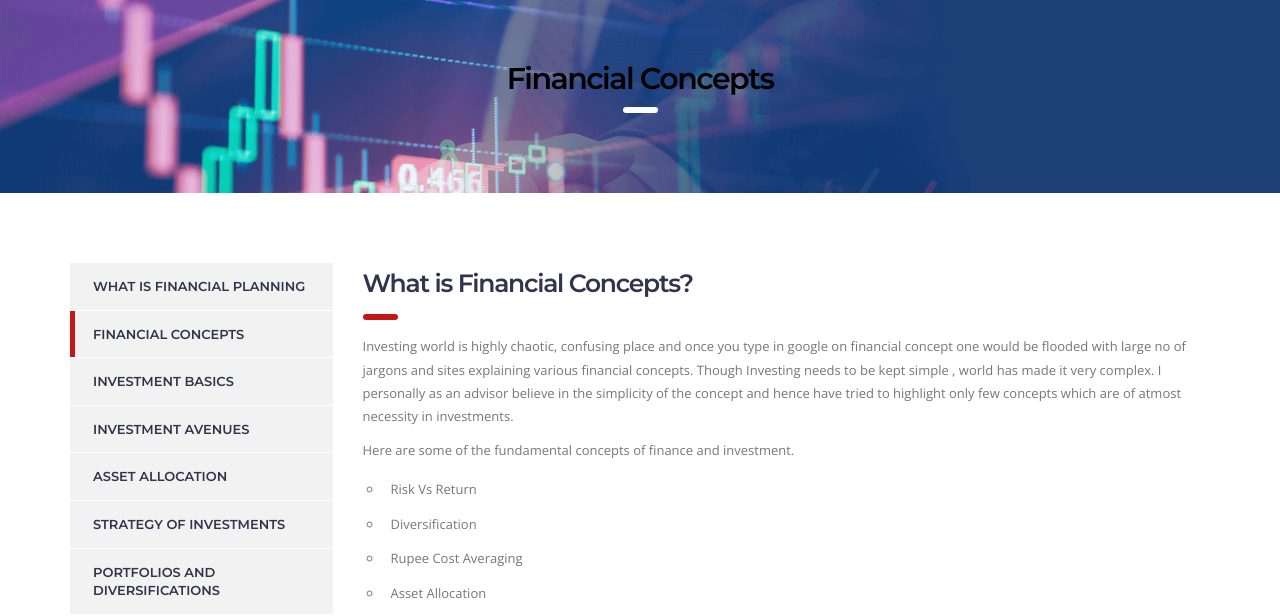
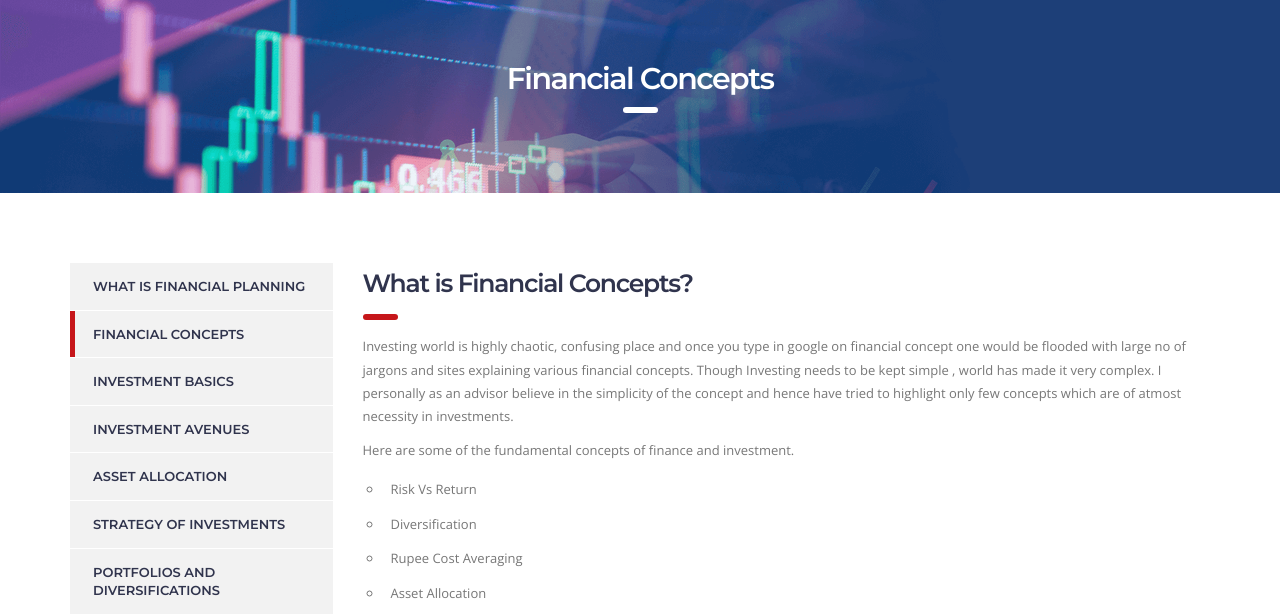
Before and after one commit to kkcredible/kkcredible.github.io, a website: page financial-concepts.html in a window 1280 px wide. Shown: the part 209-825 px from the top of the page. Drawn offline with nearby package versions, Linux system fonts and the light colour scheme; files whose address does not match are found by name.

Commit message:
Update financial-concepts.html

```diff
--- a/financial-concepts.html
+++ b/financial-concepts.html
@@ -277,7 +277,7 @@
     <!--========================Page heading========================== -->
     <div class="page-heading">
         <div class="container">
-            <h1 class="stripe" style="color:#000000; font-size:30px;">Financial Concepts</h2>
+            <h1 class="stripe" style="color:#ffffff; font-size:30px;">Financial Concepts</h2>
         </div>
     </div>
     <!-- Page heading -->
```
